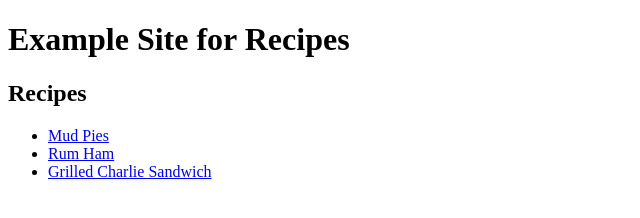
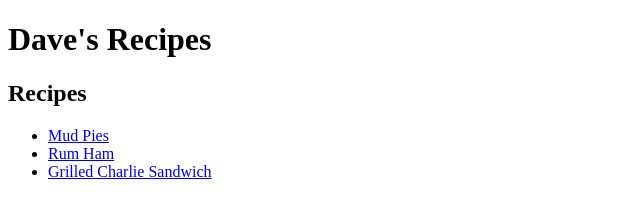
Before and after one commit to suoidix/odin-recipes, a plain HTML site: page index.html in a window 1280 px wide. Shown: the whole page, without its empty margins (0-640 px from the left). Drawn offline with Linux system fonts and the light colour scheme.

Commit message:
Testing a subject
Testing a body

```diff
--- a/index.html
+++ b/index.html
@@ -6,7 +6,7 @@
     <title>Recipes</title>
 </head>
 <body>
-    <h1>Example Site for Recipes</h1>
+    <h1>Dave's Recipes</h1>
         <!--The following HTML looks very messy, not yet sure on proper style for creating new lines-->
         <h2>Recipes</h2>
             <ul>
```
